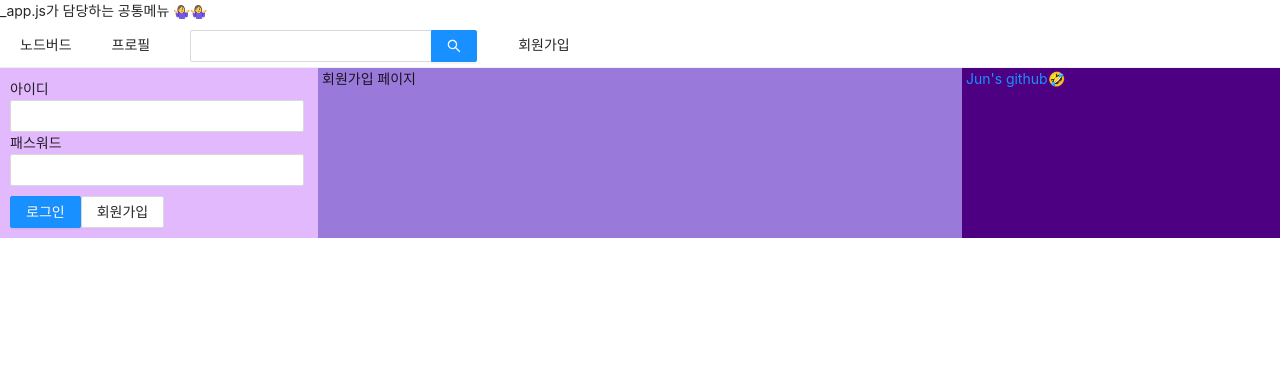
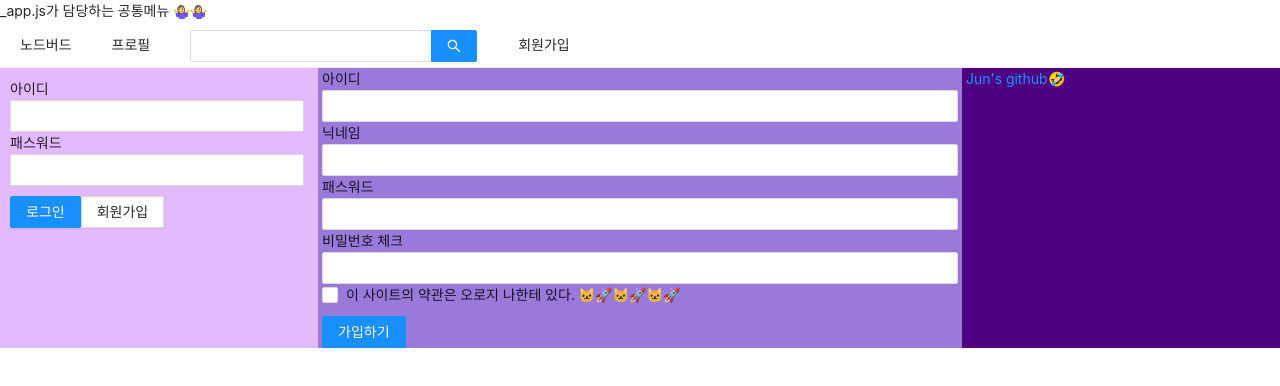
Before and after one commit to sjun8932/NextJs, a Next.js app in the folder prepare/front/: page /signup in a window 1280 px wide. Shown: the top 386 px of the page. Built offline with nearby package versions, Linux system fonts and the light colour scheme.

Commit message:
16. 회원가입 페이지 만들기 (커스텀 훅)

```diff
--- a/prepare/front/components/AppLayout.js
+++ b/prepare/front/components/AppLayout.js
@@ -7,7 +7,7 @@
 import LoginForm from "../components/LoginForm";
 
 const SearchInput = styled(Input.Search)`
-    vertical-align: middle;
+  vertical-align: middle;
 `;
 
 const AppLayout = ({children}) => {
@@ -21,13 +21,13 @@
                     <Link href="/"><a>노드버드</a></Link>
                 </Menu.Item>
                 <Menu.Item key="profile">
-                    <Link href="profile"><a>프로필</a></Link>
+                    <Link href="/profile"><a>프로필</a></Link>
                 </Menu.Item>
                 <Menu.Item key="search">
                     <SearchInput enterButton/>
                 </Menu.Item>
                 <Menu.Item key="signup">
-                    <Link href="signup"><a>회원가입</a></Link>
+                    <Link href="/signup"><a>회원가입</a></Link>
                 </Menu.Item>
             </Menu>
 
--- a/prepare/front/components/LoginForm.js
+++ b/prepare/front/components/LoginForm.js
@@ -2,6 +2,8 @@
 import { Form, Input, Button } from 'antd';
 import Link from 'next/link';
 import styled from 'styled-components';
+import PropTypes from 'prop-types';
+import useInput from "../hooks/useInput";
 
 const ButtonWrapper = styled.div`
     margin-top: 10px;
@@ -13,12 +15,8 @@
 
 const LoginForm = ({setIsLoggedIn}) => {
 
-    const [ id, setId ] = useState('');
-    const [ password, setPassword ] = useState('');
-
-    const onChangeId = useCallback((e)=>{setId(e.target.value)},[]);
-
-    const onChangePassword = useCallback((e)=>{setPassword(e.target.value)},[]);
+    const [ id, onChangeId ] = useInput('');
+    const [ password, onChangePassword ] = useInput('');
 
     const onSubmitForm = useCallback(()=>{
         setIsLoggedIn(true);
@@ -42,7 +40,10 @@
             </ButtonWrapper>
         </FormWrapper>
     );
+}
 
+LoginForm.propTypes = {
+    setIsLoggedIn : PropTypes.func.isRequired,
 }
 
 export default LoginForm;
--- /dev/null
+++ b/prepare/front/hooks/useInput.js
@@ -0,0 +1,10 @@
+import React, { useState, useCallback, } from 'react'
+
+export default (initialValue = null) => {
+
+    const [ value , setValue ] = useState(initialValue);
+    const handler = useCallback((e)=>{
+        setValue(e.target.value);
+    },[]);
+    return [ value , handler ];
+}
--- a/prepare/front/package.json
+++ b/prepare/front/package.json
@@ -13,7 +13,7 @@
     "antd": "^4.16.13",
     "babel-plugin-styled-components": "^1.13.2",
     "caniuse-lite": "^1.0.30001257",
-    "next": "^9.5.5",
+    "next": "^11.1.2",
     "prop-types": "^15.7.2",
     "react": "^17.0.2",
     "react-dom": "^17.0.2",
--- a/prepare/front/pages/_app.js
+++ b/prepare/front/pages/_app.js
@@ -1,6 +1,6 @@
 import React from 'react';
 import PropTypes from "prop-types";
-import 'antd/dist/antd.css'
+import 'antd/dist/antd.css';
 
 React.useLayoutEffect= React.useEffect;
 
--- a/prepare/front/pages/profile.js
+++ b/prepare/front/pages/profile.js
@@ -5,7 +5,7 @@
 import FollowingList from '../components/FollowingList';
 import FollowList from '../components/FollowList';
 
-const followingList = [{nickName: "재이"},{nickname: "윤"},{nickname: "세은"}]
+const followingList = [{nickName: "제이"},{nickname: "윤"},{nickname: "세은"}]
 
 const followerList = [{nickname: "시은"},{nickname: "아이사"},{nickname: "수민"}]
 
--- a/prepare/front/pages/signup.js
+++ b/prepare/front/pages/signup.js
@@ -1,17 +1,79 @@
-import React from 'react';
+import React, {useCallback, useState} from 'react';
 import AppLayout from "../components/AppLayout";
 import Head from 'next/head'
+import {Checkbox, Form, Input, Button} from 'antd'
+import useInput from "../hooks/useInput";
+import styled from 'styled-components';
+
+const ErrorMessage = styled.div`
+    color:red;
+`
 
 const Signup = () => {
 
+    const [ id , onChangeId ] = useInput('');
+    const [ nickname , onChangeNickname ] = useInput('');
+
+    const [ password , onChangePassword ] = useInput('');
+    const [ passwordCheck , setPasswordCheck ] = useState('');
+    const [ passwordError , setPasswordError ] = useState(false);
+
+    const onChangePasswordCheck  = useCallback((e)=>{
+        setPasswordCheck(e.target.value);
+        setPasswordError(e.target.value !== password);
+    },[password]);
+
+    const [ term , setTerm ] = useState('');
+    const [ termError , setTermError ] = useState('');
+
+    const onChangeTerm = useCallback((e)=>{
+        setTerm(e.target.checked);
+        setTermError(false);
+    },[])
+
+    const onsubmit = useCallback(()=>{
+        if (password !== passwordCheck) {
+            return setPasswordError(true);
+        }
+        if(!term) {
+            return setTermError(true);
+        }
+        console.log( id , password , nickname );
+    },[ password, passwordCheck, term ]);
+
     return (
         <>
-            <Head>
-                <title>
-                    회원가입 | 노드버드 😊
-                </title>
-            </Head>
-            <AppLayout>회원가입 페이지</AppLayout>
+            <AppLayout>
+                <Head>
+                    <title>
+                        회원가입 | 노드버드 😊
+                    </title>
+                </Head>
+                <Form onFinish={onsubmit}>
+                    <div>
+                        <label htmlFor="user-id">아이디</label>
+                        <br/>
+                        <Input name="user-nick" value={id} required onChange={onChangeId}/>
+                        <label htmlFor="user-nick">닉네임</label>
+                        <br/>
+                        <Input name="user-password" value={nickname} required onChange={onChangeNickname}/>
+                        <label htmlFor="user-password">패스워드</label>
+                        <br/>
+                        <Input name="user-password-check" value={password} required onChange={onChangePassword}/>
+                        <label htmlFor="user-password-check">비밀번호 체크</label>
+                        <br/>
+                        <Input name="user-password-check" type="password" value={passwordCheck} required onChange={onChangePasswordCheck}/>
+                        {passwordError && <ErrorMessage>비밀번호가 일치하지 않습니다.</ErrorMessage>}
+                    </div>
+                    <div>
+                        <Checkbox name="user-term" checked={term} onChange={onChangeTerm}>이 사이트의 약관은 오로지 나한테 있다. 🐱‍🚀🐱‍🚀🐱‍🚀</Checkbox>
+                        {termError && <ErrorMessage>약관에 동의 처리 해라</ErrorMessage>}
+                    </div>
+                    <div style={{ marginTop : 10 }}>
+                        <Button type="primary" htmlType="submit">가입하기</Button>
+                    </div>
+                </Form>
+            </AppLayout>
         </>
     )
 }
```
Also changed, not shown: 2 other files (tests, documents, lock files or other folders).
